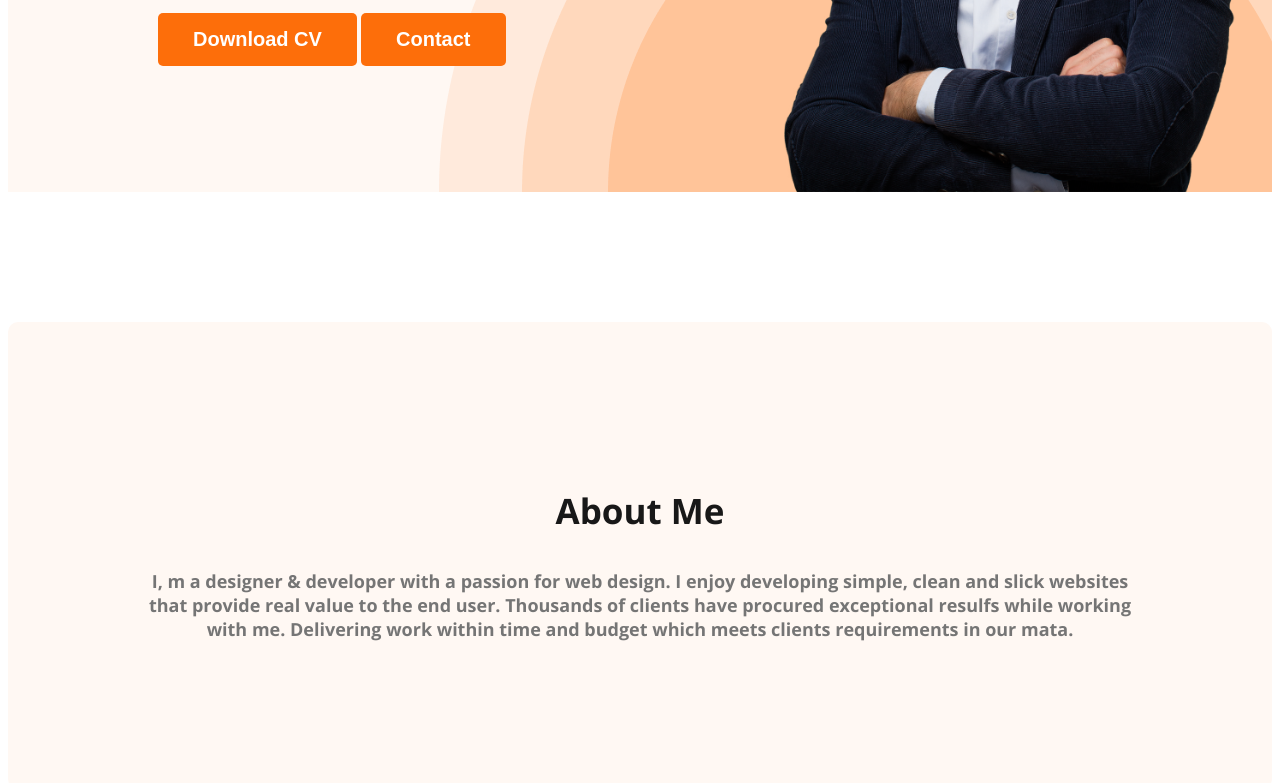
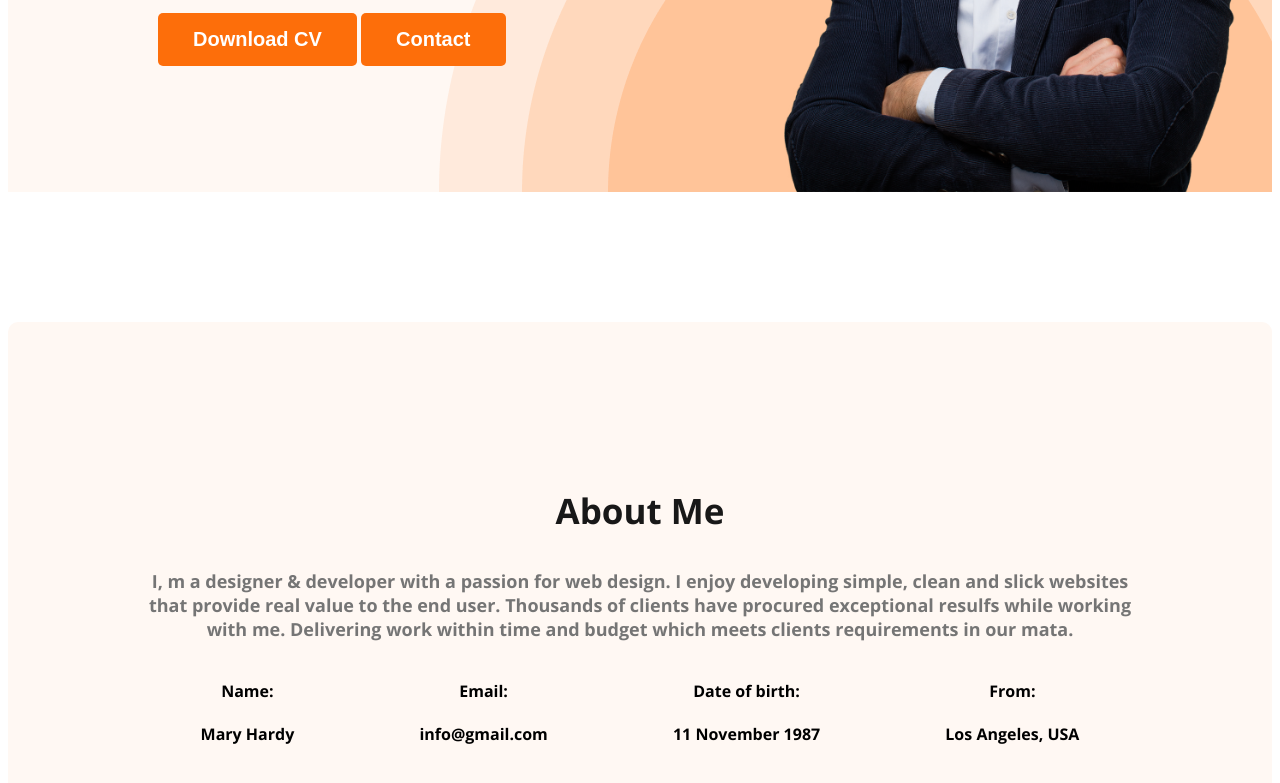
Before and after one commit to Anwar-97/developer-portfolio, a plain HTML site: page index.html in a window 1280 px wide. Shown: the part 576-1359 px from the top of the page. Drawn offline with nearby package versions, Linux system fonts and the light colour scheme.

Commit message:
added about information

```diff
--- a/index.html
+++ b/index.html
@@ -36,6 +36,31 @@
         <section class="about">
             <h3 class="section-title">About Me</h3>
             <p class="section-description">I, m a designer & developer with a passion for web design. I enjoy developing simple, clean and slick websites that provide real value to the end user. Thousands of clients have procured exceptional resulfs while working with me. Delivering work within time and budget which meets clients requirements in our mata.</p>
+
+            <div class="about-info-container">
+                <div class="about-info">
+                    <h4 class="info-title">Name:</h4>
+                    <p class="info-description">
+                        Mary Hardy </p>
+                </div>
+                <div class="about-info">
+                    <h4 class="info-title">Email:</h4>
+                    <p class="info-description">
+                        info@gmail.com</p>
+                </div>
+                <div class="about-info">
+                    <h4 class="info-title">Date of birth: </h4>
+                    <p class="info-description"> 11 November 1987</p>
+                </div>
+                <div class="about-info">
+                    <h4 class="info-title">From:
+                       </h4>
+                    <p class="info-description"> Los Angeles, USA</p>
+                </div>
+
+
+
+            </div>
         </section>
 
     </main>
--- a/styles/portfolio.css
+++ b/styles/portfolio.css
@@ -91,6 +91,14 @@ nav{
 }
 
 /* main section styles */
+.main{
+  max-width: 1140px;
+  margin: 0 auto;
+}
+
+
+
+
 /* about section styles */
 
 .about{
@@ -99,3 +107,10 @@ nav{
     background: #FFF8F3;
     margin: 130px 0;
 }
+.about-info-container{
+  display: flex;
+  justify-content: space-around;
+}
+.about-info{
+  text-align: center;
+}
```
